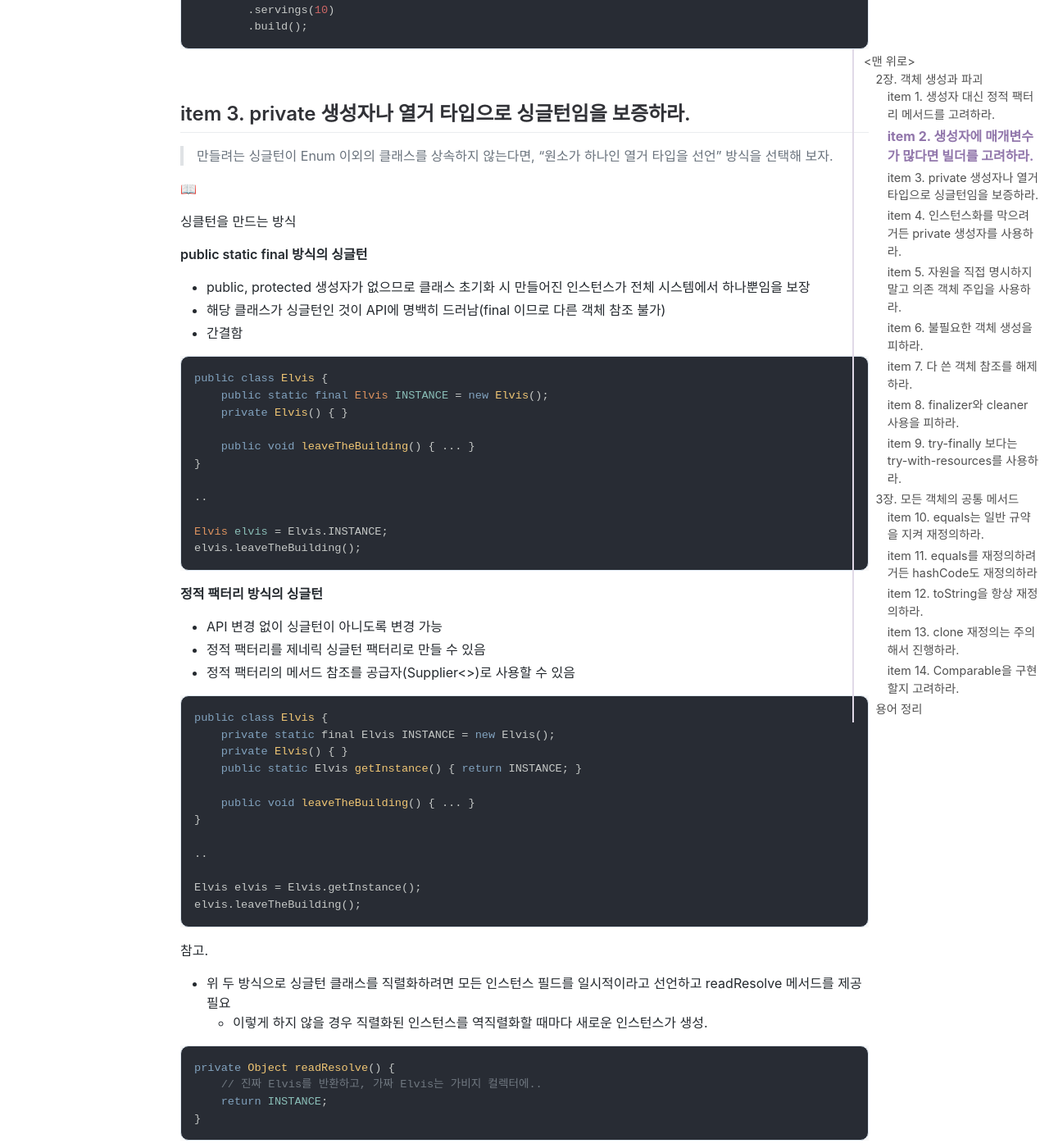
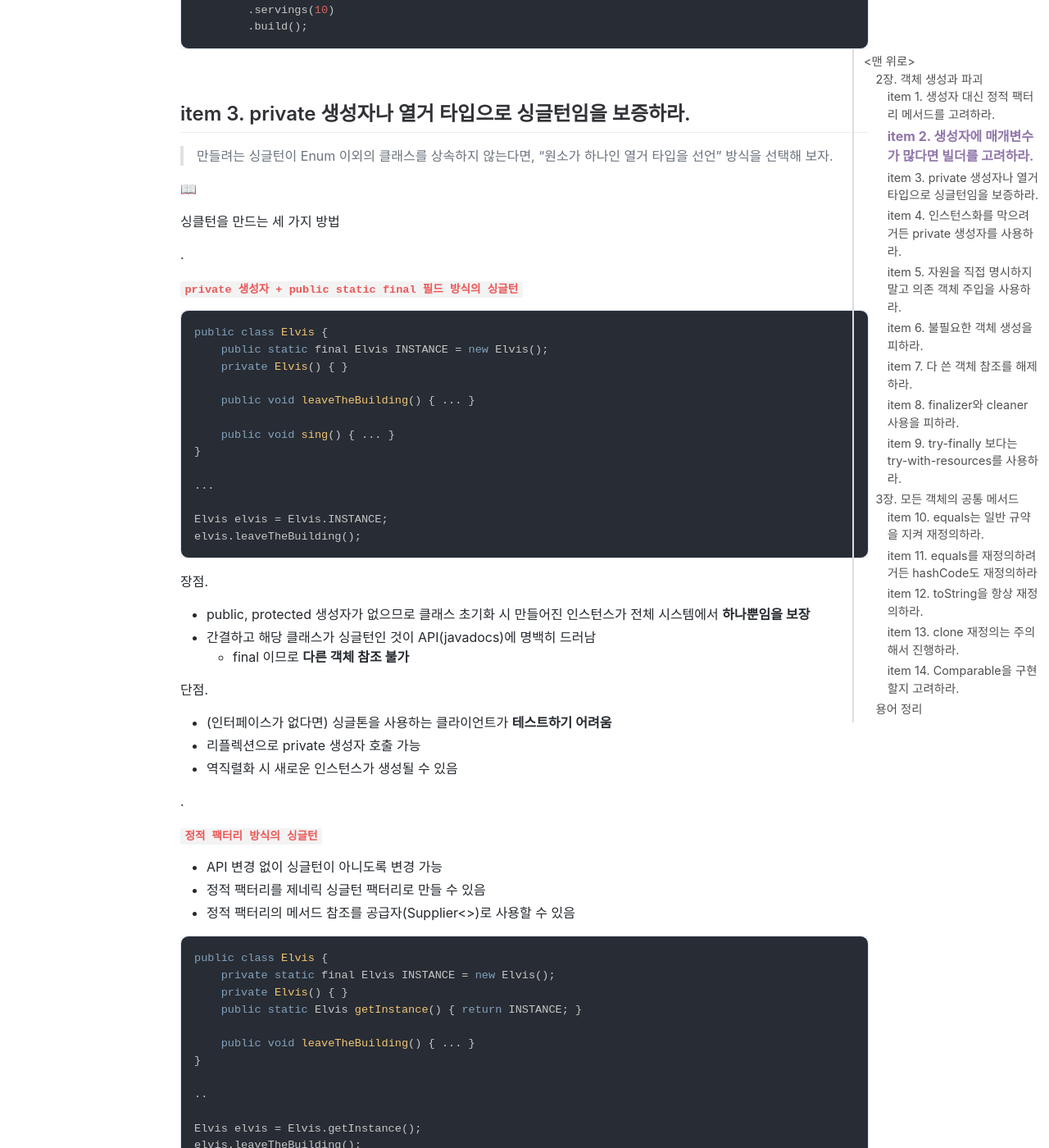
Before and after one commit to jihunparkme/jihunparkme.github.io, a Jekyll site: the page built from _posts/2023-04-07-Effective-Java-Object.md, in a window 1280 px wide and 1400 px high, scrolled down 6384 px. Shown: the whole window at 82% size. Built offline with Jekyll 4.4.1, drawn with Linux system fonts in a browser that asks for light colours; nearby versions of some CDN libraries; comment, search, counter and statistics services are not loaded; some of the changed text lies outside the part shown.

Commit message:
[Effective Java] item 3. private 생성자나 열거 타입으로 싱글턴임을 보증하라.
- private 생성자 + public static final 필드 방식의 싱글턴

````diff
--- a/_posts/2023-04-07-Effective-Java-Object.md
+++ b/_posts/2023-04-07-Effective-Java-Object.md
@@ -275,13 +275,11 @@ new NutritionFacts.NutritionFactsBuilder()
 
 📖
 
-싱클턴을 만드는 방식
+싱클턴을 만드는 세 가지 방법
 
-**public static final 방식의 싱글턴**
+.
 
-- public, protected 생성자가 없으므로 클래스 초기화 시 만들어진 인스턴스가 전체 시스템에서 하나뿐임을 보장
- - 해당 클래스가 싱글턴인 것이 API에 명백히 드러남(final 이므로 다른 객체 참조 불가)
- - 간결함
+**`private 생성자 + public static final 필드 방식의 싱글턴`**
 
 ```java
 public class Elvis {
@@ -289,15 +287,31 @@ public class Elvis {
     private Elvis() { }
 
     public void leaveTheBuilding() { ... }
+
+    public void sing() { ... }
 }
 
-..
+...
 
 Elvis elvis = Elvis.INSTANCE;
 elvis.leaveTheBuilding();
 ```
 
-**정적 팩터리 방식의 싱글턴**
+장점.
+
+- public, protected 생성자가 없으므로 클래스 초기화 시 만들어진 인스턴스가 전체 시스템에서 **하나뿐임을 보장**
+- 간결하고 해당 클래스가 싱글턴인 것이 API(javadocs)에 명백히 드러남
+  - final 이므로 **다른 객체 참조 불가**
+
+단점.
+
+- (인터페이스가 없다면) 싱글톤을 사용하는 클라이언트가 **테스트하기 어려움**
+- 리플렉션으로 private 생성자 호출 가능
+- 역직렬화 시 새로운 인스턴스가 생성될 수 있음
+
+.
+
+**`정적 팩터리 방식의 싱글턴`**
 
 - API 변경 없이 싱글턴이 아니도록 변경 가능
 - 정적 팩터리를 제네릭 싱글턴 팩터리로 만들 수 있음
@@ -330,7 +344,9 @@ private Object readResolve() {
 }
 ```
 
-**원소가 하나인 열거 타입을 선언**
+.
+
+**`원소가 하나인 열거 타입을 선언`**
 
  - public 필드 방식과 비슷하지만, 더 간결하고, 추가 노력 없이 직렬화 가능.
  - 아주 복잡한 직렬화 상황이나 리플렉션 공격에서도 제 2의 인스턴스가 생기는 일을 완벽하게 방어
````
